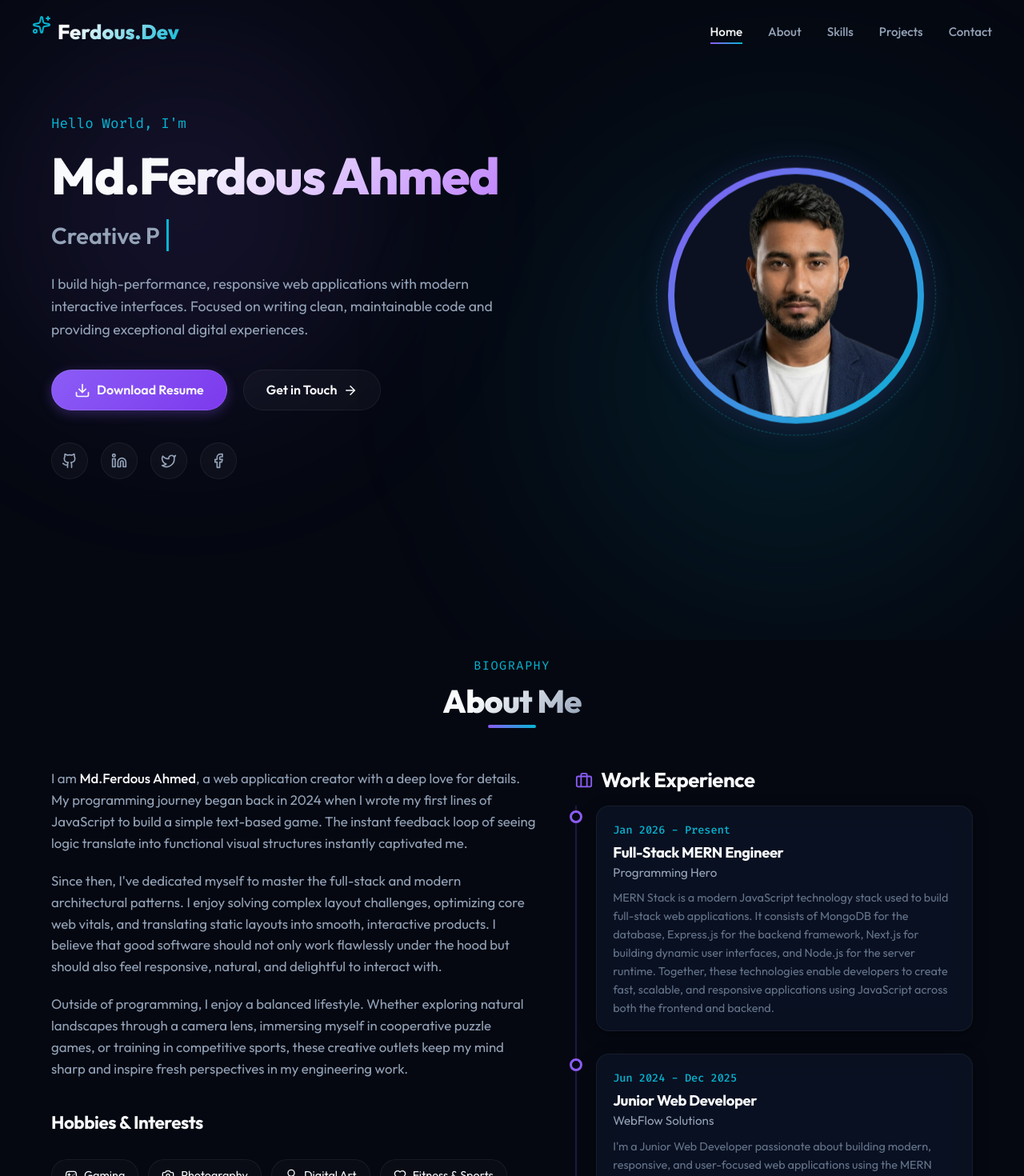
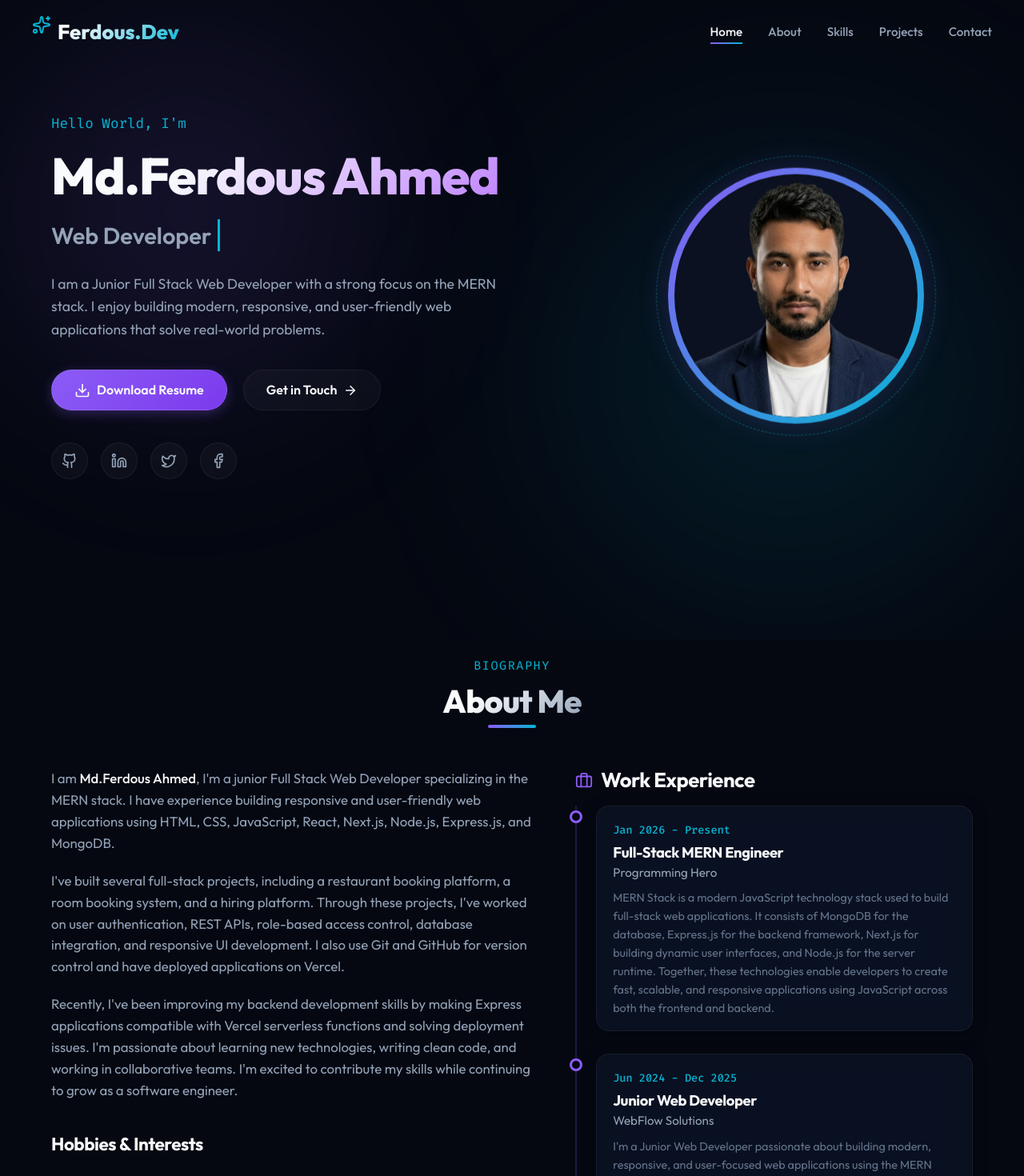
Before and after one commit to MdFerdousAhmed/portfolio1, a React (Vite) app: page / in a window 1280 px wide. Shown: the top 1470 px of the page at 80% size. Built offline with nearby package versions, Linux system fonts and the light colour scheme.

Commit message:
added about section

```diff
--- a/src/components/About.tsx
+++ b/src/components/About.tsx
@@ -19,20 +19,13 @@ export default function About() {
         {/* Left Column: Personal introduction & Hobbies */}
         <div className="about-text">
           <p className="about-p">
-            I am <span className="about-highlight">Md.Ferdous Ahmed</span>, a web application creator with a deep love for details.
-            My programming journey began back in 2024 when I wrote my first lines of JavaScript to build a simple text-based
-            game. The instant feedback loop of seeing logic translate into functional visual structures instantly captivated me.
+            I am <span className="about-highlight">Md.Ferdous Ahmed</span>, I'm a junior Full Stack Web Developer specializing in the MERN stack. I have experience building responsive and user-friendly web applications using HTML, CSS, JavaScript, React, Next.js, Node.js, Express.js, and MongoDB.
           </p>
           <p className="about-p">
-            Since then, I've dedicated myself to master the full-stack and modern architectural patterns. I enjoy solving
-            complex layout challenges, optimizing core web vitals, and translating static layouts into smooth, interactive products.
-            I believe that good software should not only work flawlessly under the hood but should also feel responsive,
-            natural, and delightful to interact with.
+            I've built several full-stack projects, including a restaurant booking platform, a room booking system, and a hiring platform. Through these projects, I've worked on user authentication, REST APIs, role-based access control, database integration, and responsive UI development. I also use Git and GitHub for version control and have deployed applications on Vercel.
           </p>
           <p className="about-p">
-            Outside of programming, I enjoy a balanced lifestyle. Whether exploring natural landscapes through a camera lens,
-            immersing myself in cooperative puzzle games, or training in competitive sports, these creative outlets keep my mind
-            sharp and inspire fresh perspectives in my engineering work.
+            Recently, I've been improving my backend development skills by making Express applications compatible with Vercel serverless functions and solving deployment issues. I'm passionate about learning new technologies, writing clean code, and working in collaborative teams. I'm excited to contribute my skills while continuing to grow as a software engineer.
           </p>
 
           <h3 className="hobbies-title">Hobbies & Interests</h3>
--- a/src/components/Hero.tsx
+++ b/src/components/Hero.tsx
@@ -5,9 +5,10 @@ import photo from '../assets/image.png';
 
 export default function Hero() {
   const designations = [
-    'Full Stack MERN Developer',
-    'Creative Problem Solver',
-    'UI/UX Designer'
+    'Full Stack Developer',
+    'Web Developer',
+    'Frontend Developer',
+    'Backend Developer'
   ];
 
   const [currentWordIdx, setCurrentWordIdx] = useState(0);
@@ -59,8 +60,7 @@ export default function Hero() {
         </div>
 
         <p className="hero-description">
-          I build high-performance, responsive web applications with modern interactive interfaces.
-          Focused on writing clean, maintainable code and providing exceptional digital experiences.
+          I am a Junior Full Stack Web Developer with a strong focus on the MERN stack. I enjoy building modern, responsive, and user-friendly web applications that solve real-world problems.
         </p>
 
         <div className="hero-cta">
--- a/src/components/Skills.tsx
+++ b/src/components/Skills.tsx
@@ -27,7 +27,7 @@ export default function Skills() {
   const toolsSkills = [
     { name: 'Git & GitHub', level: 92 },
     { name: 'Mongodb', level: 75 },
-    { name: 'Vite & Webpack', level: 85 },
+    { name: 'Vercel', level: 85 },
     { name: 'Figma (UI/UX)', level: 78 },
   ];
 
```
